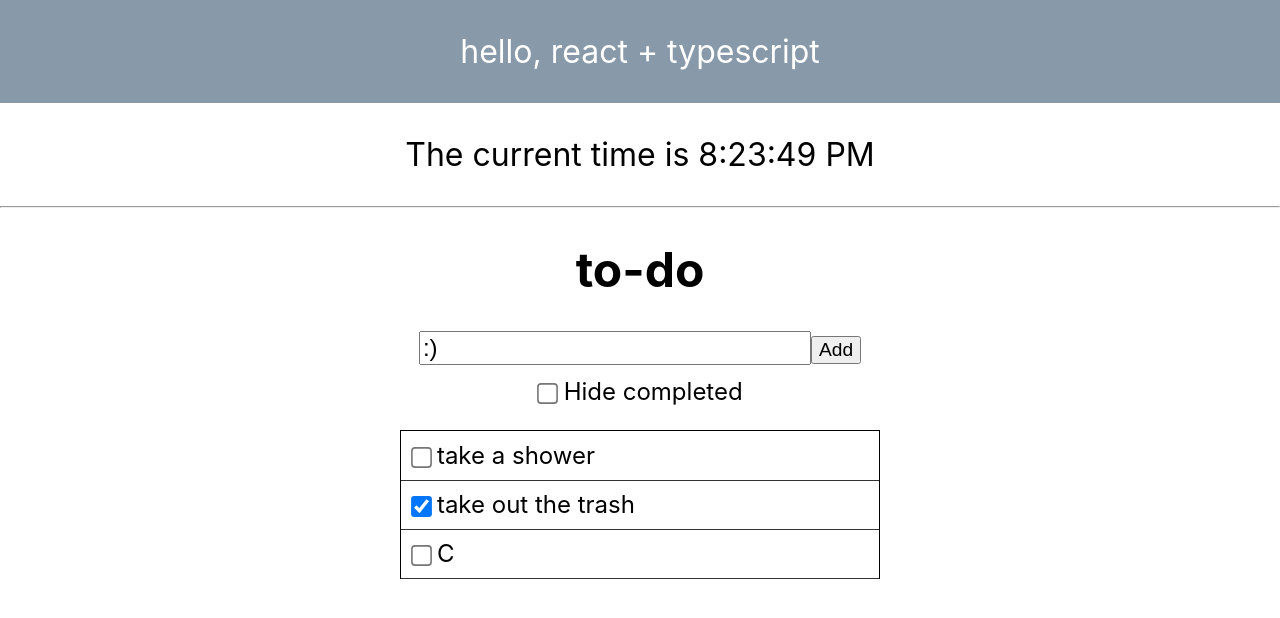
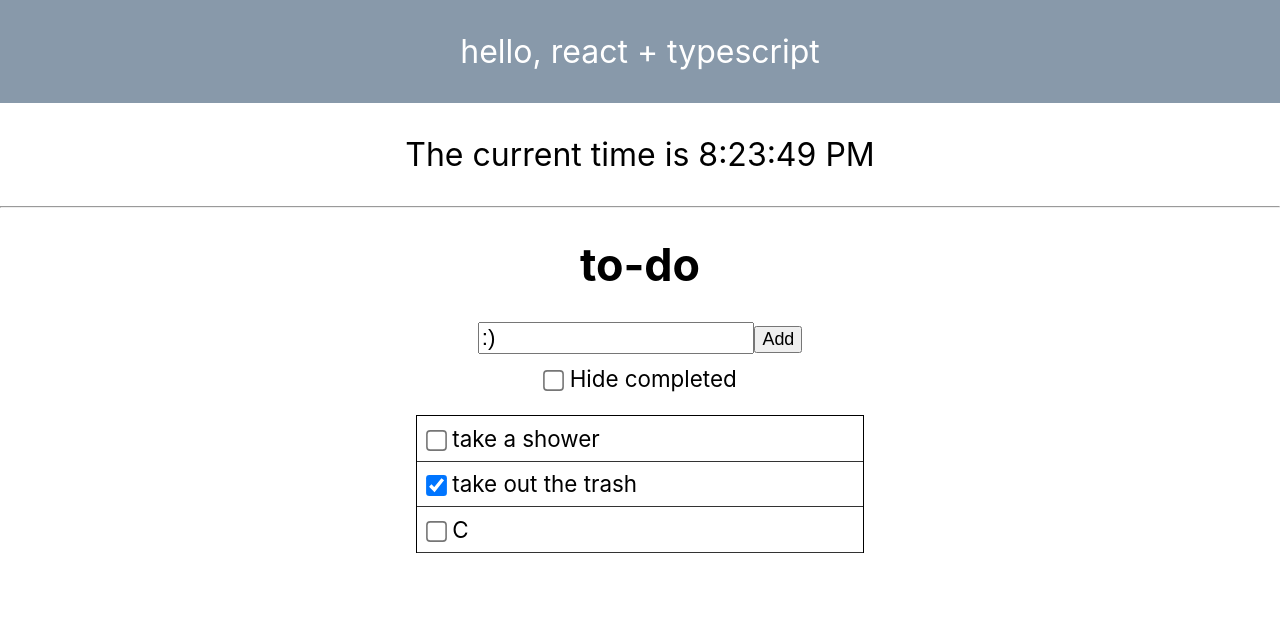
Before and after one commit to emptydiagram/react-ts-todo, a React (Create React App) app: page / in a window 1280 px wide. Shown: the top 618 px of the page. Built offline with nearby package versions, Linux system fonts and the light colour scheme; the HTML template or start-up script is replaced by a standard one.

Commit message:
Decrease widths of text inputs

```diff
--- a/src/TodoList.css
+++ b/src/TodoList.css
@@ -1,5 +1,5 @@
 #todoList {
-    font-size: 1.5em;
+    font-size: 1.4em;
 }
 #todoList ul {
     border-top: 1px solid #000;
@@ -17,7 +17,7 @@
 }
 
 #newEntryInput {
-    width: 80%;
+    width: 60%;
     font-size: 1em;
 }
 
@@ -37,7 +37,7 @@ input[type=checkbox] {
 }
 
 input.editing {
-    width: 55%;
+    width: 52%;
     /* TODO: what is going on here? */
     font-size: 1em;
 }
```
